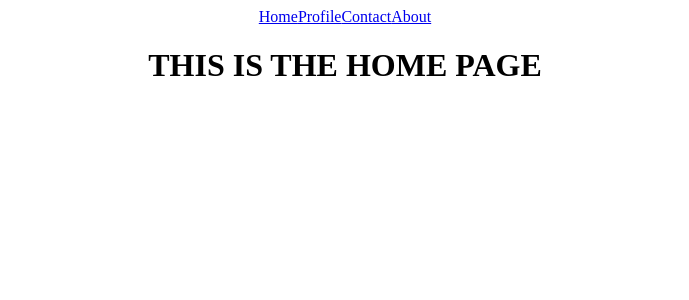
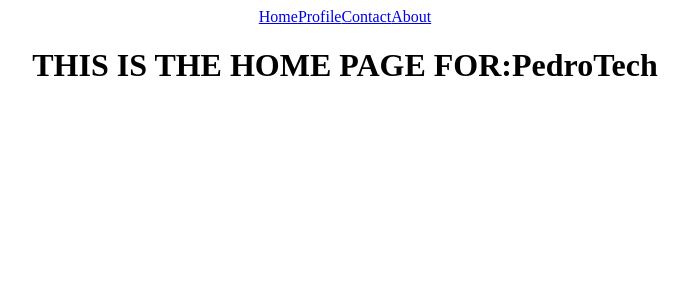
Before and after one commit to Bellagirl-maker/resume-builder, a React (Create React App) app: page / in a window 1280 px wide. Shown: the top 300 px of the page, without its empty margins (295-984 px from the left). Built offline with nearby package versions, Linux system fonts and the light colour scheme.

Commit message:
Update Home.js

```diff
--- a/src/pages/Home.js
+++ b/src/pages/Home.js
@@ -1,7 +1,7 @@
-export const Home = () => {
+export const Home = (props) => {
     return (
         <div>
-            <h1>THIS IS THE HOME PAGE</h1>
+            <h1>THIS IS THE HOME PAGE FOR:{props.username} </h1>
         </div>
     )
 
```
